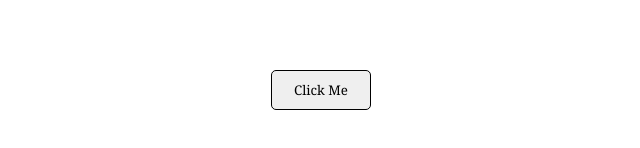
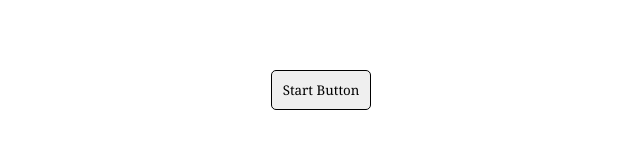
Before and after one commit to Ann-Kiende/button-webpage, a plain HTML site: page index.html in a window 1280 px wide. Shown: the part 310-458 px from the top of the page, 319-959 px from the left. Drawn offline with Linux system fonts and the light colour scheme.

Commit message:
index.html update button id to 'start-button' and change it's label to Start Button

```diff
--- a/index.html
+++ b/index.html
@@ -10,7 +10,7 @@
 <body>
 
     <div class="button-container">
-        <button id="button" class="button btn">Click Me</button>
+        <button id="start-button" class="button btn">Start Button</button>
     </div>
 
 </body>
```
